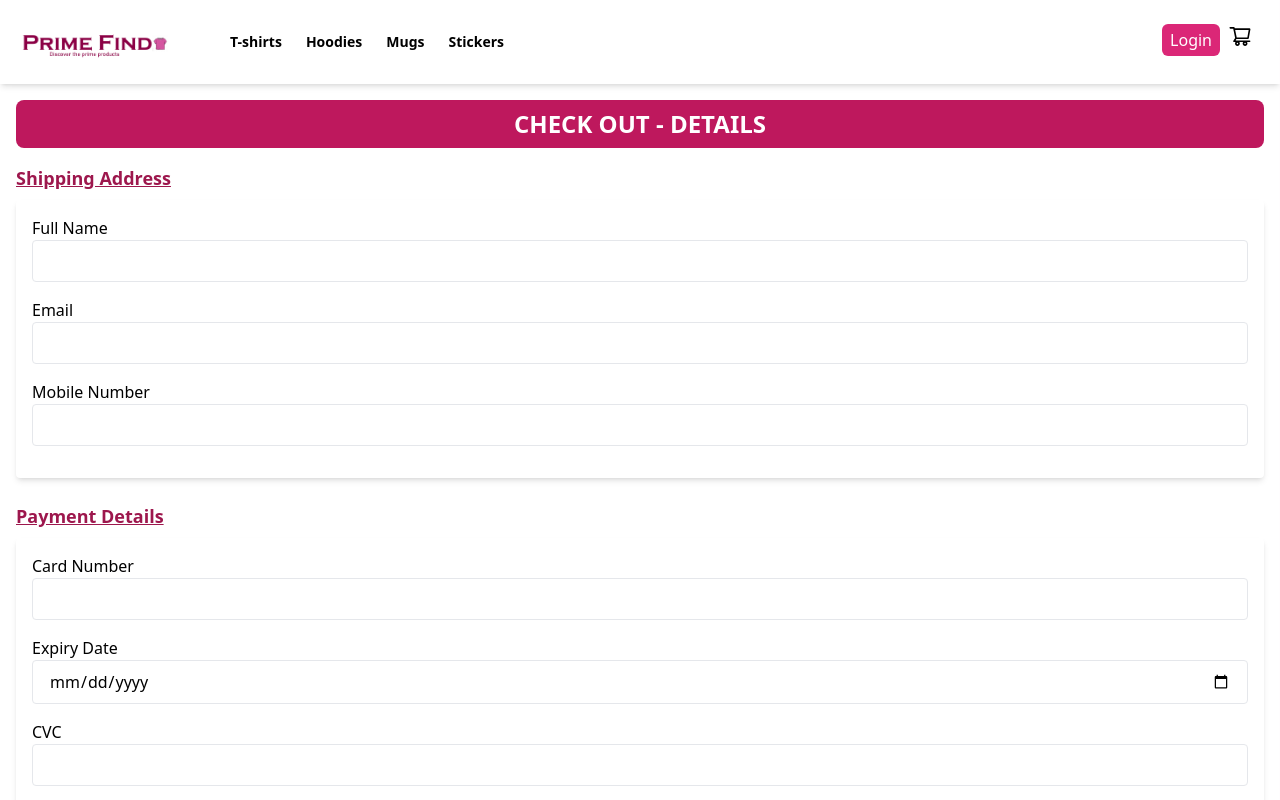
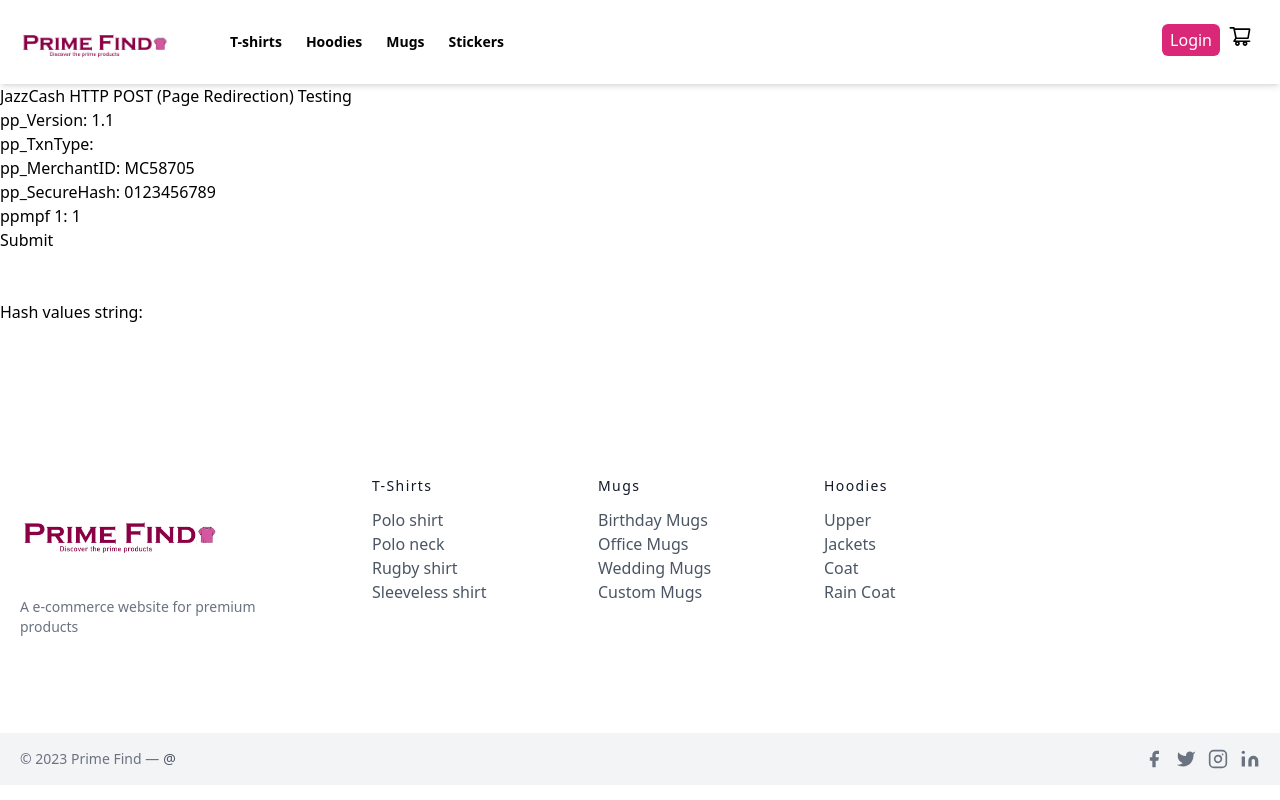
Before and after one commit to muhammadanascode/primefind, a Next.js app: page /checkout in a window 1280 px wide. Shown: the top 800 px of the page. Built offline with nearby package versions, Linux system fonts and the light colour scheme.

Commit message:
Checkout.js updated
Checkout.js has been updated according to jazzcash provided documentation

```diff
--- a/pages/checkout.js
+++ b/pages/checkout.js
@@ -1,263 +1,158 @@
-import React, { useState } from "react";
-import { AiFillPlusCircle } from "react-icons/ai";
-import { AiFillMinusCircle } from "react-icons/ai";
+import React, { useState } from 'react';
+import CryptoJS from 'crypto-js';
 
-export default function Checkout({
-  cart,
-  addToCart,
-  removeFromCart,
-  subtotal,
-}) {
-  // States for payment Details
-  const [name, setName] = useState("");
-  const [mobileNumber, setMobileNumber] = useState("");
-  const [email, setEmail] = useState("");
-  const [cardNumber, setCardNumber] = useState("");
-  const [expiryDate, setExpiryDate] = useState("");
-  const [cvc, setCvc] = useState("");
+const Checkout = ({subtotal}) => {
+  const [pp_Amount, setPp_Amount] = useState(subtotal);
+  const [pp_BillReference, setPp_BillReference] = useState('billRef');
+  const [pp_Description, setPp_Description] = useState('A product purchased by a user');
+  const [pp_Language, setPp_Language] = useState('EN');
+  const [pp_MerchantID] = useState('MC58705');
+  const [pp_Password] = useState('v49yw9v36v');
+  const [pp_ReturnURL] = useState('https://stackoverflow.com/');
+  const [pp_SubMerchantID, setPp_SubMerchantID] = useState('');
+  const [pp_TxnCurrency] = useState('PKR');
+  const [pp_TxnDateTime, setPp_TxnDateTime] = useState('20230807210620');
+  const [pp_TxnExpiryDateTime, setPp_TxnExpiryDateTime] = useState('20230808210620');
+  const [pp_TxnRefNo, setPp_TxnRefNo] = useState('T20230807210620');
+  const [pp_TxnType, setPp_TxnType] = useState('');
+  const [pp_Version] = useState('1.1');
+  const [ppmpf_1] = useState('1');
+  const [ppmpf_2] = useState('2');
+  const [ppmpf_3] = useState('3');
+  const [ppmpf_4] = useState('4');
+  const [ppmpf_5] = useState('5');
+  const [salt] = useState('txwd00vx86');
+  const [pp_SecureHash, setPp_SecureHash] = useState('0123456789');
+  const [hashValuesString, setHashValuesString] = useState('');
 
-  //Onchange function to capture the value of every input
-  const handleChange = (e) => {
-    if (e.target.name === "name") {
-      setName(e.target.value);
-    } else if (e.target.name === "mobile-number") {
-      setMobileNumber(e.target.value);
-    } else if (e.target.name === "email") {
-      setEmail(e.target.value);
-    } else if (e.target.name === "card-number") {
-      setCardNumber(e.target.value);
-    } else if (e.target.name === "expiry-date") {
-      setExpiryDate(e.target.value);
-    } else if (e.target.name === "cvc") {
-      setCvc(e.target.value);
+  const CalculateHash = () => {
+    let hashString = '';
+
+    hashString += salt + '&';
+    if (pp_Amount !== '') {
+      hashString += pp_Amount + '&';
     }
+    if (pp_BillReference !== '') {
+      hashString += pp_BillReference + '&';
+    }
+    if (pp_Description !== '') {
+      hashString += pp_Description + '&';
+    }
+    if (pp_Language !== '') {
+      hashString += pp_Language + '&';
+    }
+    if (pp_MerchantID !== '') {
+      hashString += pp_MerchantID + '&';
+    }
+    if (pp_Password !== '') {
+      hashString += pp_Password + '&';
+    }
+    if (pp_ReturnURL !== '') {
+      hashString += pp_ReturnURL + '&';
+    }
+    if (pp_SubMerchantID !== '') {
+      hashString += pp_SubMerchantID + '&';
+    }
+    if (pp_TxnCurrency !== '') {
+      hashString += pp_TxnCurrency + '&';
+    }
+    if (pp_TxnDateTime !== '') {
+      hashString += pp_TxnDateTime + '&';
+    }
+    if (pp_TxnExpiryDateTime !== '') {
+      hashString += pp_TxnExpiryDateTime + '&';
+    }
+    if (pp_TxnRefNo !== '') {
+      hashString += pp_TxnRefNo + '&';
+    }
+    if (pp_TxnType !== '') {
+      hashString += pp_TxnType + '&';
+    }
+    if (pp_Version !== '') {
+      hashString += pp_Version + '&';
+    }
+    if (ppmpf_1 !== '') {
+      hashString += ppmpf_1 + '&';
+    }
+    if (ppmpf_2 !== '') {
+      hashString += ppmpf_2 + '&';
+    }
+    if (ppmpf_3 !== '') {
+      hashString += ppmpf_3 + '&';
+    }
+    if (ppmpf_4 !== '') {
+      hashString += ppmpf_4 + '&';
+    }
+    if (ppmpf_5 !== '') {
+      hashString += ppmpf_5 + '&';
+    }
+
+    hashString = hashString.slice(0, -1);
+    setHashValuesString(hashString);
+
+    const hash = CryptoJS.HmacSHA256(hashString, salt).toString();
+    setPp_SecureHash(hash);
+    console.log('string: ' + hashString);
+    console.log('hash: ' + hash);
   };
 
-  //Making Object of Card Details
-  const cardDetails = {
-    cardNumber,
-    expiryDate,
-    cvc,
-  };
-
-  //Formatting date according to the documentation of JazzCash
-  function formatDateToyyyyMMddHHmmss(date) {
-    const year = date.getFullYear();
-    const month = String(date.getMonth() + 1).padStart(2, "0"); // January is month 0, so add 1 and pad with leading zero if necessary
-    const day = String(date.getDate()).padStart(2, "0"); // Pad day with leading zero if necessary
-    const hours = String(date.getHours()).padStart(2, "0"); // Pad hours with leading zero if necessary
-    const minutes = String(date.getMinutes()).padStart(2, "0"); // Pad minutes with leading zero if necessary
-    const seconds = String(date.getSeconds()).padStart(2, "0"); // Pad seconds with leading zero if necessary
-
-    return `${year}${month}${day}${hours}${minutes}${seconds}`;
-  }
-
-  // CheckOut Functionality
-  const handleCheckOut = async () => {
-    //Fetching Api from backend
-    const response = await fetch(
-      `${process.env.NEXT_PUBLIC_HOST}/api/payment`,
-      {
-        method: "POST",
-        headers: {
-          "Content-Type": "application/json",
-        },
-        body: JSON.stringify({
-          cardDetails,
-          subtotal,
-          orderID: Math.floor(Math.random() * 100000).toString(),
-          description: "I'm paying to purchase a product",
-          email,
-          mobileNumber,
-          time: formatDateToyyyyMMddHHmmss(new Date()),
-        }),
-      }
-    );
-    //Converting response to json
-    const res = await response.json();
-    console.log(res);
-    // setName("");
-    // setEmail("");
-    // setMobileNumber("");
-    // setCardNumber("");
-    // setCvc("");
-    // setExpiryDate("");
+  const submitForm = () => {
+    CalculateHash();
+    document.jsform.submit();
   };
 
   return (
     <>
-      <div className="container mx-auto p-4">
-        <h1 className="text-2xl font-bold mb-4 text-center bg-pink-700 p-2  text-white rounded-lg">
-          CHECK OUT - DETAILS
-        </h1>
+      <h3>JazzCash HTTP POST (Page Redirection) Testing</h3>
+      <div className="jsformWrapper">
+        <form name="jsform" method="post" action="https://sandbox.jazzcash.com.pk/CustomerPortal/transactionmanagement/merchantform/">
+          <div className="formFielWrapper">
+            <label className="active">pp_Version: </label>
+            <input type="text" name="pp_Version" value="1.1" readOnly={true} />
+          </div>
 
-        {/* <!-- Shipping Address Section --> */}
-        <div className="mb-6">
-          <h2 className="text-lg font-bold mb-2 text-pink-800 underline">
-            Shipping Address
-          </h2>
-          <div className="bg-white rounded p-4 shadow-md">
-            <div className="mb-4">
-              <label htmlFor="name" className="block font-medium">
-                Full Name
-              </label>
-              <input
-                type="text"
-                id="name"
-                name="name"
-                value={name}
-                onChange={handleChange}
-                className="w-full border px-4 py-2 rounded"
-              />
-            </div>
-            <div className="mb-4">
-              <label htmlFor="email" className="block font-medium">
-                Email
-              </label>
-              <input
-                id="address"
-                name="email"
-                value={email}
-                type="email"
-                onChange={handleChange}
-                className="w-full border px-4 py-2 rounded"
-              ></input>
-            </div>
-            <div className="mb-4">
-              <label htmlFor="mobile-number" className="block font-medium">
-                Mobile Number
-              </label>
-              <input
-                type="number"
-                id="city"
-                name="mobile-number"
-                value={mobileNumber}
-                onChange={handleChange}
-                className="w-full border px-4 py-2 rounded"
-              />
-            </div>
-            {/* <!-- Add more fields like country, zip code, etc. --> */}
+          <div className="formFielWrapper">
+            <label className="">pp_TxnType: </label>
+            <input type="text" name="pp_TxnType" value={pp_TxnType} onChange={(e) => setPp_TxnType(e.target.value)} />
           </div>
-        </div>
 
-        {/* <!-- Payment Details Section --> */}
-        <div>
-          <h2 className="text-lg font-bold mb-2 text-pink-800 underline">
-            Payment Details
-          </h2>
-          <div className="bg-white rounded p-4 shadow-md">
-            <div className="mb-4">
-              <label htmlFor="card-number" className="block font-medium">
-                Card Number
-              </label>
-              <input
-                type="text"
-                id="card-number"
-                name="card-number"
-                onChange={handleChange}
-                value={cardNumber}
-                className="w-full border px-4 py-2 rounded"
-              />
-            </div>
-            <div className="mb-4">
-              <label htmlFor="expiry-date" className="block font-medium">
-                Expiry Date
-              </label>
-              <input
-                type="date"
-                id="expiry-date"
-                name="expiry-date"
-                value={expiryDate}
-                onChange={handleChange}
-                className="w-full border px-4 py-2 rounded"
-              />
-            </div>
-            <div className="mb-4">
-              <label htmlFor="cvc" className="block font-medium">
-                CVC
-              </label>
-              <input
-                type="text"
-                id="cvc"
-                name="cvc"
-                value={cvc}
-                onChange={handleChange}
-                className="w-full border px-4 py-2 rounded"
-              />
-            </div>
+          {/* Additional form fields can be added here */}
+          {/* For Card Tokenization Version should be 2.0 */}
+
+          <div className="formFielWrapper">
+            <label className="active">pp_MerchantID: </label>
+            <input type="text" name="pp_MerchantID" value={pp_MerchantID} readOnly={true} />
           </div>
-        </div>
 
-        {/* <!-- Place Order Button --> */}
-        <div className="mt-6">
-          <button
-            onClick={handleCheckOut}
-            className="bg-pink-500 hover:bg-pink-600 text-white font-semibold px-4 py-2 rounded"
-          >
-            Place Order
-          </button>
-        </div>
-      </div>
+          {/* Rest of the form fields go here */}
 
-      {/* Reviewing Cart again Before checkout */}
-      <div className="w-[90vw] sm:w-1/2 mx-auto mt-10">
-        <h1 className="text-xl sm:text-3xl text-center font-semibold">
-          Review Your Cart
-        </h1>
-        <div className="w-full sm:w-1/2 mx-auto my-5 sideCart h-1/3 bg-pink-100 p-10">
-          <h2 className="font-bold text-xl">Shopping Cart</h2>
-          <ol className="list-decimal">
-            {Object.keys(cart).length > 0 ? (
-              Object.keys(cart).map((item) => {
-                return (
-                  <li key={item}>
-                    <div className="item flex my-5">
-                      <div className="w-2/3 font-semibold flex items-center justify-center">
-                        {cart[item].name}({cart[item].size}/{cart[item].variant}
-                        )
-                      </div>
-                      <div className="flex font-semibold items-center justify-center w-1/3 text-6xl">
-                        <AiFillMinusCircle
-                          onClick={() => {
-                            removeFromCart(
-                              item,
-                              1,
-                              "Karachi",
-                              cart[item].price,
-                              cart[item].title,
-                              cart[item].size,
-                              cart[item].variant
-                            );
-                          }}
-                          className="text-pink-600 cursor-pointer"
-                        />
-                        <span className="mx-4 text-sm">{cart[item].qty}</span>
-                        <AiFillPlusCircle
-                          onClick={() => {
-                            addToCart(
-                              item,
-                              1,
-                              "Karachi",
-                              cart[item].price,
-                              cart[item].title,
-                              cart[item].size,
-                              cart[item].variant
-                            );
-                          }}
-                          className="text-pink-600 cursor-pointer"
-                        />
-                      </div>
-                    </div>
-                  </li>
-                );
-              })
-            ) : (
-              <p className="my-2 font-semibold">No items in the cart</p>
-            )}
-          </ol>
-          <p className="font-semibold">Subtotal: ₹{subtotal}</p>
+          <div className="formFielWrapper">
+            <label className="active">pp_SecureHash: </label>
+            <input type="text" name="pp_SecureHash" value={pp_SecureHash} />
+          </div>
+
+          <div className="formFielWrapper">
+            <label className="active">ppmpf 1: </label>
+            <input type="text" name="ppmpf_1" value={ppmpf_1} readOnly={true} />
+          </div>
+
+          {/* Rest of the ppmpf fields go here */}
+
+          <button type="button" onClick={submitForm}>Submit</button>
+        </form>
+
+        <input type="hidden" name="salt" value={salt} />
+        <br />
+        <br />
+        <div className="formFielWrapper" style={{ marginBottom: '2rem' }}>
+          <label className="">Hash values string: </label>
+          <input type="text" id="hashValuesString" value={hashValuesString} readOnly={true} />
+          <br />
+          <br />
         </div>
       </div>
     </>
   );
-}
+};
+
+export default Checkout;
```
